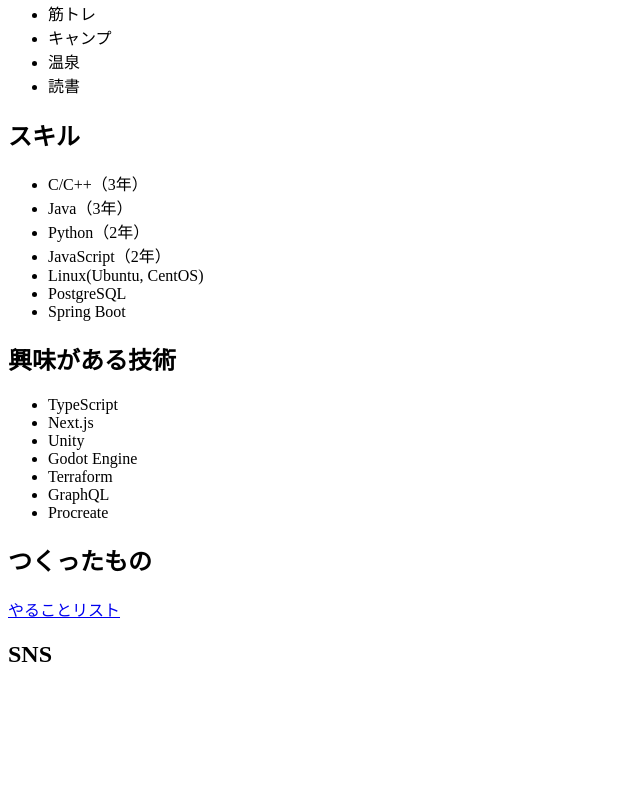
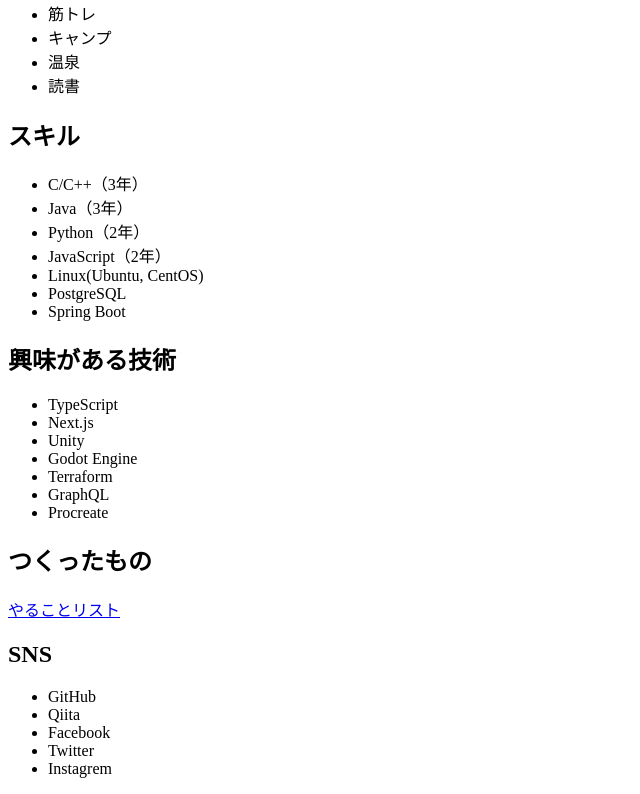
Before and after one commit to takeyu1013/portfolio, a Next.js app: page / in a window 1280 px wide. Shown: the part 447-1241 px from the top of the page, without its empty margins (0-640 px from the left). Before the commit the page ends 1135 px from the top, so only its background shows below. Built offline with nearby package versions, Linux system fonts and the light colour scheme.

Commit message:
SNSの骨子を追加

```diff
--- a/src/pages/index.tsx
+++ b/src/pages/index.tsx
@@ -78,6 +78,13 @@
           </div>
           <div className="sns">
             <h2>SNS</h2>
+            <ul>
+              <li>GitHub</li>
+              <li>Qiita</li>
+              <li>Facebook</li>
+              <li>Twitter</li>
+              <li>Instagrem</li>
+            </ul>
           </div>
         </div>
       </main>
```
